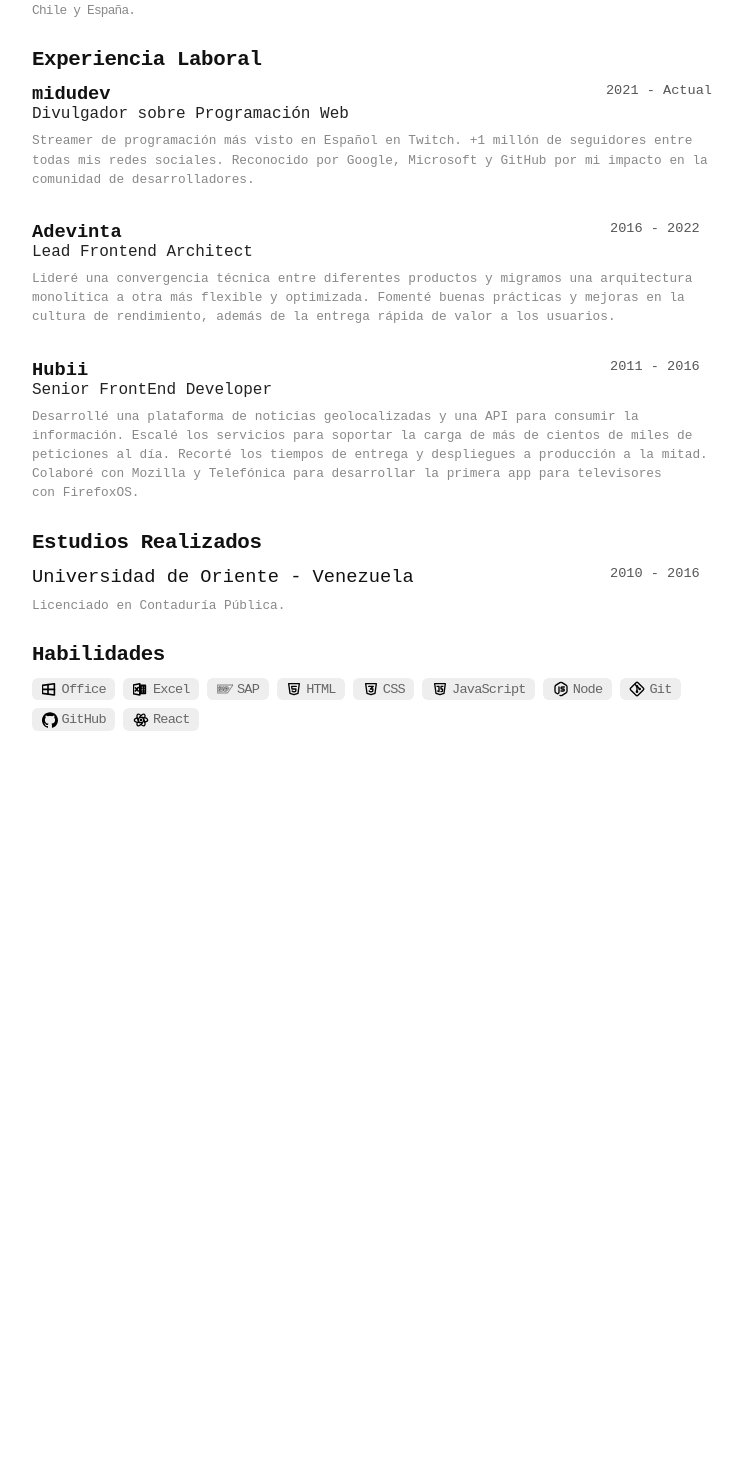
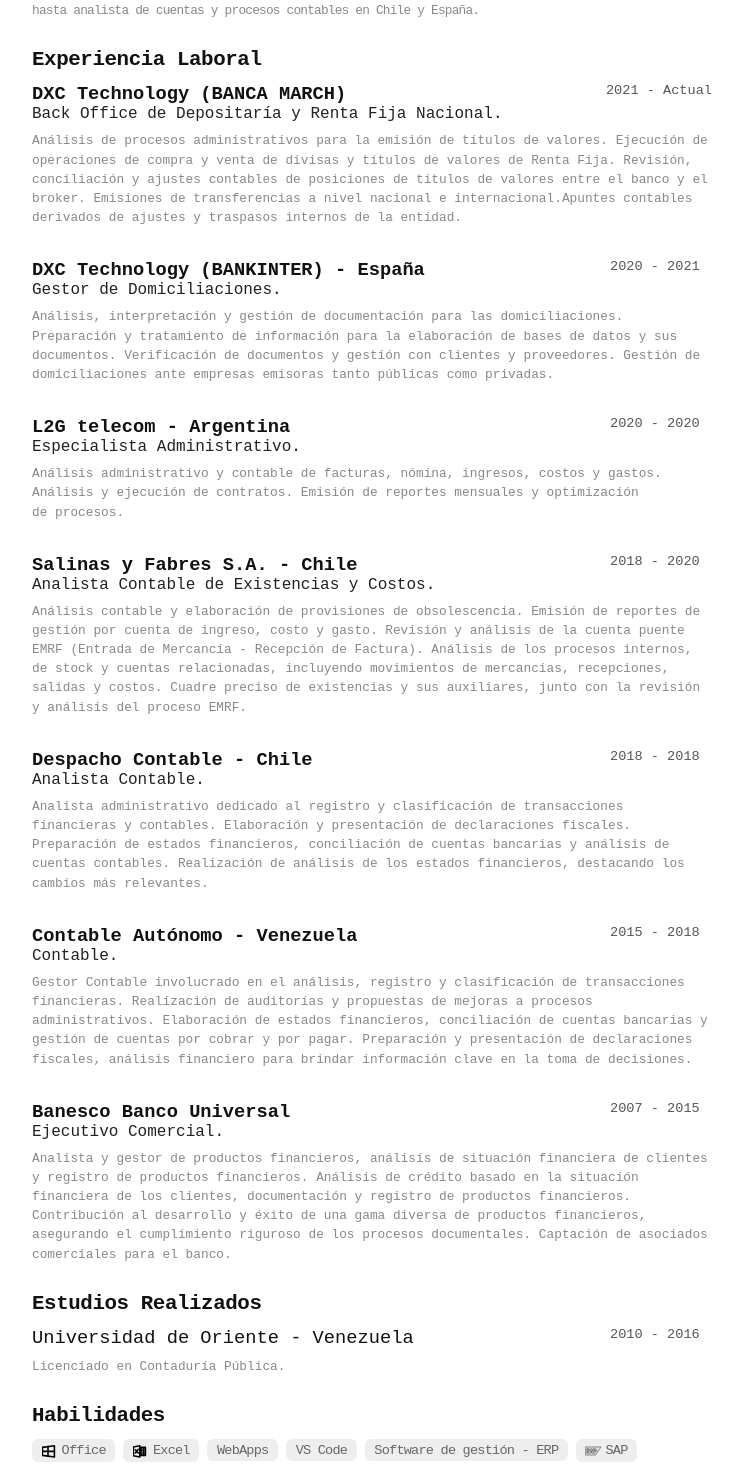
Before and after one commit to caceresgenki/cvGenkiDev, a React (Vite) app in the folder cvGenkiDev/: page / in a window 1280 px wide. Shown: the part 406-1870 px from the top of the page, without its empty margins (268-1011 px from the left). Before the commit the page ends 1235 px from the top, so only its background shows below. Built offline with nearby package versions, Linux system fonts and the light colour scheme.

Commit message:
march 21 22.56

```diff
--- a/cvGenkiDev/src/Components/Icons/SAP.jsx
+++ b/cvGenkiDev/src/Components/Icons/SAP.jsx
@@ -22,4 +22,5 @@ function Sap() {
    )
   }
 
+
 export default Sap
--- a/cvGenkiDev/src/Components/NavBar.jsx
+++ b/cvGenkiDev/src/Components/NavBar.jsx
@@ -9,7 +9,7 @@ function NavBar() {
     <>
       <nav className='navbar'>
         <div className='logo'>{`<GC/>`}</div>
-        <div className='moon'>
+        <div hidden className='moon'>
           {moon}
         </div>
       </nav>
--- a/cvGenkiDev/src/Components/NinjaKeys.jsx
+++ b/cvGenkiDev/src/Components/NinjaKeys.jsx
@@ -38,7 +38,7 @@ function NinjaKeys() {
       {
         id: "print",
         title: "Imprimir",
-        hotkey: "ctrl/cmd+P",
+        hotkey: "ctrl+P",
         icon: `<svg
         xmlns="http://www.w3.org/2000/svg"
         fill="none"
@@ -56,12 +56,21 @@ function NinjaKeys() {
         }
       },
       {
-        id: "Open Projects",
-        title: "Open Projects",
-        hotkey: "cmd+p",
-        icon: "",
+        id: "linkedin",
+        title: "LinkedIn",
+        section: "Social",
+        hotkey: "ctrl+L",
+        icon: `<svg
+        height="16"
+        width="16"
+        viewBox="0 0 24 24"
+        xmlns="http://www.w3.org/2000/svg"
+        ><title>LinkedIn</title><path
+          fill="currentColor"
+          d="M20.447 20.452h-3.554v-5.569c0-1.328-.027-3.037-1.852-3.037-1.853 0-2.136 1.445-2.136 2.939v5.667H9.351V9h3.414v1.561h.046c.477-.9 1.637-1.85 3.37-1.85 3.601 0 4.267 2.37 4.267 5.455v6.286zM5.337 7.433c-1.144 0-2.063-.926-2.063-2.065 0-1.138.92-2.063 2.063-2.063 1.14 0 2.064.925 2.064 2.063 0 1.139-.925 2.065-2.064 2.065zm1.782 13.019H3.555V9h3.564v11.452zM22.225 0H1.771C.792 0 0 .774 0 1.729v20.542C0 23.227.792 24 1.771 24h20.451C23.2 24 24 23.227 24 22.271V1.729C24 .774 23.2 0 22.222 0h.003z"
+        ></path></svg>`,
         handler: () => {
-          console.log("navigation to projects");
+          window.open( `https://www.linkedin.com/in/genki-c%C3%A1ceres-49154696/`, '_blank')
         }
       },
     ]);
--- a/cvGenkiDev/src/StyleCss/Experience.css
+++ b/cvGenkiDev/src/StyleCss/Experience.css
@@ -8,6 +8,7 @@
 
   .list-experience {
     background-color: transparent;
+    page-break-inside: avoid;
   }
 
   .company h3 {
--- a/cvGenkiDev/src/StyleCss/section.css
+++ b/cvGenkiDev/src/StyleCss/section.css
@@ -2,7 +2,6 @@
 section {
     max-width: 680px;
     margin: 24px auto 24px;
-    page-break-inside: avoid;
   }
 
   section h2 {
--- a/cvGenkiDev/src/cv.json
+++ b/cvGenkiDev/src/cv.json
@@ -7,7 +7,7 @@
       "email": "caceresgenki@gmail.com",
       "phone": "+34 688888888",
       "url": "https://www.linkedin.com/in/genki-c%C3%A1ceres-49154696/",
-      "summary": "Mas de 10 años de experiencia en procesos financieros, administrativos y contables. Actualmente desarrollador Frontend autodidacta. Vivo en Valencia, España. He trabajado en diferentes entornos: desde asesor/analista financiero para uno de los bancos mas grandes de Venezuela como es Banesco (Grupo Banesco Internacional - ABANCA en España) hasta analista de cuentas y procesos contables en Chile y España.",
+      "summary": "Mas de 10 años de experiencia en procesos financieros, administrativos y contables; generando mejoras en cada uno de ellos. Actualmente desarrollador Frontend autodidacta. Vivo en Valencia, España. He trabajado en diferentes entornos: desde asesor/analista financiero para uno de los bancos mas grandes de Venezuela como es Banesco (Grupo Banesco Internacional - ABANCA en España) hasta analista de cuentas y procesos contables en Chile y España.",
       "location": {
         "address": "",
         "postalCode": "46005",
@@ -30,36 +30,58 @@
     },
     "work": [
       {
-        "name": "midudev",
-        "position": "Divulgador sobre Programación Web",
-        "url": "https://twitch.tv/midudev",
-        "startDate": "2021-01-01",
+        "name": "DXC Technology (BANCA MARCH)",
+        "position": "Back Office de Depositaría y Renta Fija Nacional.",
+        "url": "https://dxc.com/es/es",
+        "startDate": "2021-12-01",
         "endDate": null,
-        "summary": "Streamer de programación más visto en Español en Twitch. +1 millón de seguidores entre todas mis redes sociales. Reconocido por Google, Microsoft y GitHub por mi impacto en la comunidad de desarrolladores.",
-        "highlights": [
-          "Started the company"
-        ]
+        "summary": "Análisis de procesos administrativos para la emisión de títulos de valores. Ejecución de operaciones de compra y venta de divisas y títulos de valores de Renta Fija. Revisión, conciliación y ajustes contables de posiciones de títulos de valores entre el banco y el broker. Emisiones de transferencias a nivel nacional e internacional.Apuntes contables derivados de ajustes y traspasos internos de la entidad."
       },
       {
-        "name": "Adevinta",
-        "position": "Lead Frontend Architect",
-        "url": "https://twitch.tv/midudev",
-        "startDate": "2016-06-01",
-        "endDate": "2022-09-01",
-        "summary": "Lideré una convergencia técnica entre diferentes productos y migramos una arquitectura monolítica a otra más flexible y optimizada. Fomenté buenas prácticas y mejoras en la cultura de rendimiento, además de la entrega rápida de valor a los usuarios.",
-        "highlights": [
-          "Started the company"
-        ]
+        "name": "DXC Technology (BANKINTER) - España",
+        "position": "Gestor de Domiciliaciones.",
+        "url": "https://dxc.com/es/es",
+        "startDate": "2020-12-21",
+        "endDate": "2021-11-30",
+        "summary": "Análisis, interpretación y gestión de documentación para las domiciliaciones. Preparación y tratamiento de información para la elaboración de bases de datos y sus documentos. Verificación de documentos y gestión con clientes y proveedores. Gestión de domiciliaciones ante empresas emisoras tanto públicas como privadas."
       },
       {
-        "name": "Hubii",
-        "position": "Senior FrontEnd Developer",
-        "startDate": "2011-03-01",
-        "endDate": "2016-05-01",
-        "summary": "Desarrollé una plataforma de noticias geolocalizadas y una API para consumir la información. Escalé los servicios para soportar la carga de más de cientos de miles de peticiones al día. Recorté los tiempos de entrega y despliegues a producción a la mitad. Colaboré con Mozilla y Telefónica para desarrollar la primera app para televisores con FirefoxOS.",
-        "highlights": [
-          "Started the company"
-        ]
+        "name": "L2G telecom - Argentina",
+        "position": "Especialista Administrativo.",
+        "url": "https://l2gtelecom.com/",
+        "startDate": "2020-03-01",
+        "endDate": "2020-08-15",
+        "summary": "Análisis administrativo y contable de facturas, nómina, ingresos, costos y gastos. Análisis y ejecución de contratos. Emisión de reportes mensuales y optimización de procesos."
+      },
+      {
+        "name": "Salinas y Fabres S.A. - Chile",
+        "position": "Analista Contable de Existencias y Costos.",
+        "url": "https://www.salfa.cl/",
+        "startDate": "2018-10-01",
+        "endDate": "2020-01-31",
+        "summary": "Análisis contable y elaboración de provisiones de obsolescencia. Emisión de reportes de gestión por cuenta de ingreso, costo y gasto. Revisión y análisis de la cuenta puente EMRF (Entrada de Mercancía - Recepción de Factura). Análisis de los procesos internos, de stock y cuentas relacionadas, incluyendo movimientos de mercancías, recepciones, salidas y costos. Cuadre preciso de existencias y sus auxiliares, junto con la revisión y análisis del proceso EMRF."
+      },
+      {
+        "name": "Despacho Contable - Chile",
+        "position": "Analista Contable.",
+        "startDate": "2018-03-01",
+        "endDate": "2018-08-31",
+        "summary": "Analista administrativo dedicado al registro y clasificación de transacciones financieras y contables. Elaboración y presentación de declaraciones fiscales. Preparación de estados financieros, conciliación de cuentas bancarias y análisis de cuentas contables. Realización de análisis de los estados financieros, destacando los cambios más relevantes."
+      },
+      {
+        "name": "Contable Autónomo - Venezuela",
+        "position": "Contable.",
+        "startDate": "2015-07-01",
+        "endDate": "2018-01-31",
+        "summary": "Gestor Contable involucrado en el análisis, registro y clasificación de transacciones financieras. Realización de auditorías y propuestas de mejoras a procesos administrativos. Elaboración de estados financieros, conciliación de cuentas bancarias y gestión de cuentas por cobrar y por pagar. Preparación y presentación de declaraciones fiscales, análisis financiero para brindar información clave en la toma de decisiones."
+      },
+      {
+        "name": "Banesco Banco Universal",
+        "position": "Ejecutivo Comercial.",
+        "url": "https://www.banesco.com/",
+        "startDate": "2007-03-07",
+        "endDate": "2015-07-15",
+        "summary": "Analista y gestor de productos financieros, análisis de situación financiera de clientes y registro de productos financieros. Análisis de crédito basado en la situación financiera de los clientes, documentación y registro de productos financieros. Contribución al desarrollo y éxito de una gama diversa de productos financieros, asegurando el cumplimiento riguroso de los procesos documentales. Captación de asociados comerciales para el banco."
       }
     ],
     "education": [{
@@ -98,67 +120,40 @@
         ]
       },
       {
-        "name": "Excel",
-        "level": "Master",
-        "keywords": [
-          "Desarrollo Web", "Frontend"
-        ]
+        "name": "Excel"
       },
       {
-        "name": "SAP",
-        "level": "Master",
-        "keywords": [
-          "Desarrollo Web", "Frontend"
-        ]
+        "name": "WebApps"
       },
       {
-        "name": "HTML",
-        "level": "Master",
-        "keywords": [
-          "Desarrollo Web", "Frontend"
-        ]
+        "name": "VS Code"
       },
       {
-        "name": "CSS",
-        "level": "Master",
-        "keywords": [
-          "Desarrollo Web", "Frontend", "Diseño Responsive"
-        ]
+        "name": "Software de gestión - ERP"
       },
       {
-        "name": "JavaScript",
-        "level": "Master",
-        "keywords": [
-          "Desarrollo Web", "Frontend", "Backend", "Fullstack"
-        ]
+        "name": "SAP"
       },
       {
-        "name": "Node",
-        "level": "Avanzado",
-        "keywords": [
-          "Desarrollo Web", "Backend", "JavaScript", "Servidor"
-        ]
+        "name": "HTML"
       },
       {
-        "name": "Git",
-        "level": "Avanzado",
-        "keywords": [
-          "Control de Versiones", "Colaboración", "Código Fuente"
-        ]
+        "name": "CSS"
       },
       {
-        "name": "GitHub",
-        "level": "Avanzado",
-        "keywords": [
-          "Control de Versiones", "Colaboración", "Código Fuente", "Git"
-        ]
+        "name": "JavaScript"
       },
       {
-        "name": "iReact",
-        "level": "Avanzado",
-        "keywords": [
-          "Desarrollo Web", "Frontend", "JavaScript Library", "UI"
-        ]
+        "name": "Node"
+      },
+      {
+        "name": "Git"
+      },
+      {
+        "name": "GitHub"
+      },
+      {
+        "name": "iReact"
       }
     ],
     "languages": [
```
